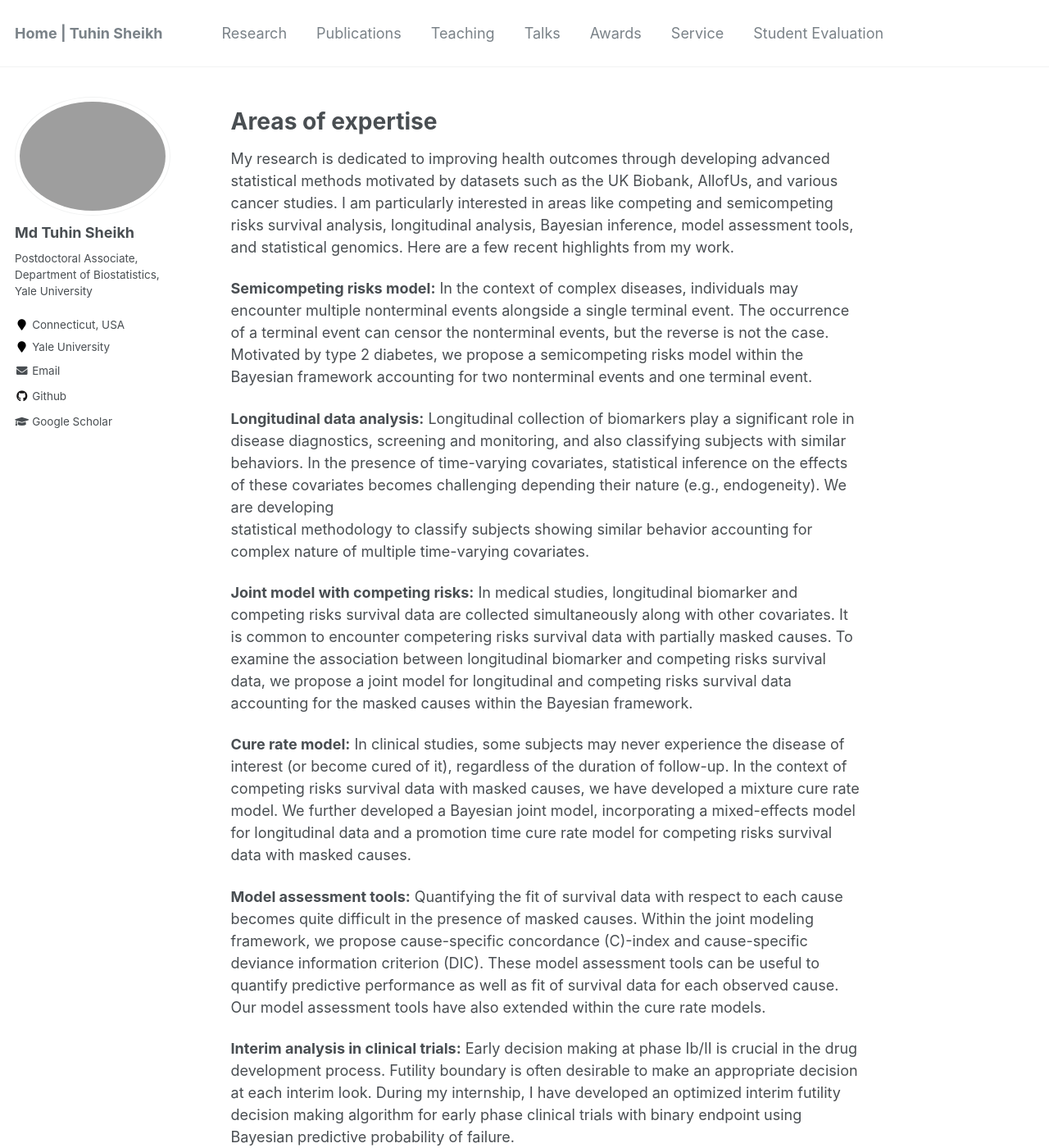
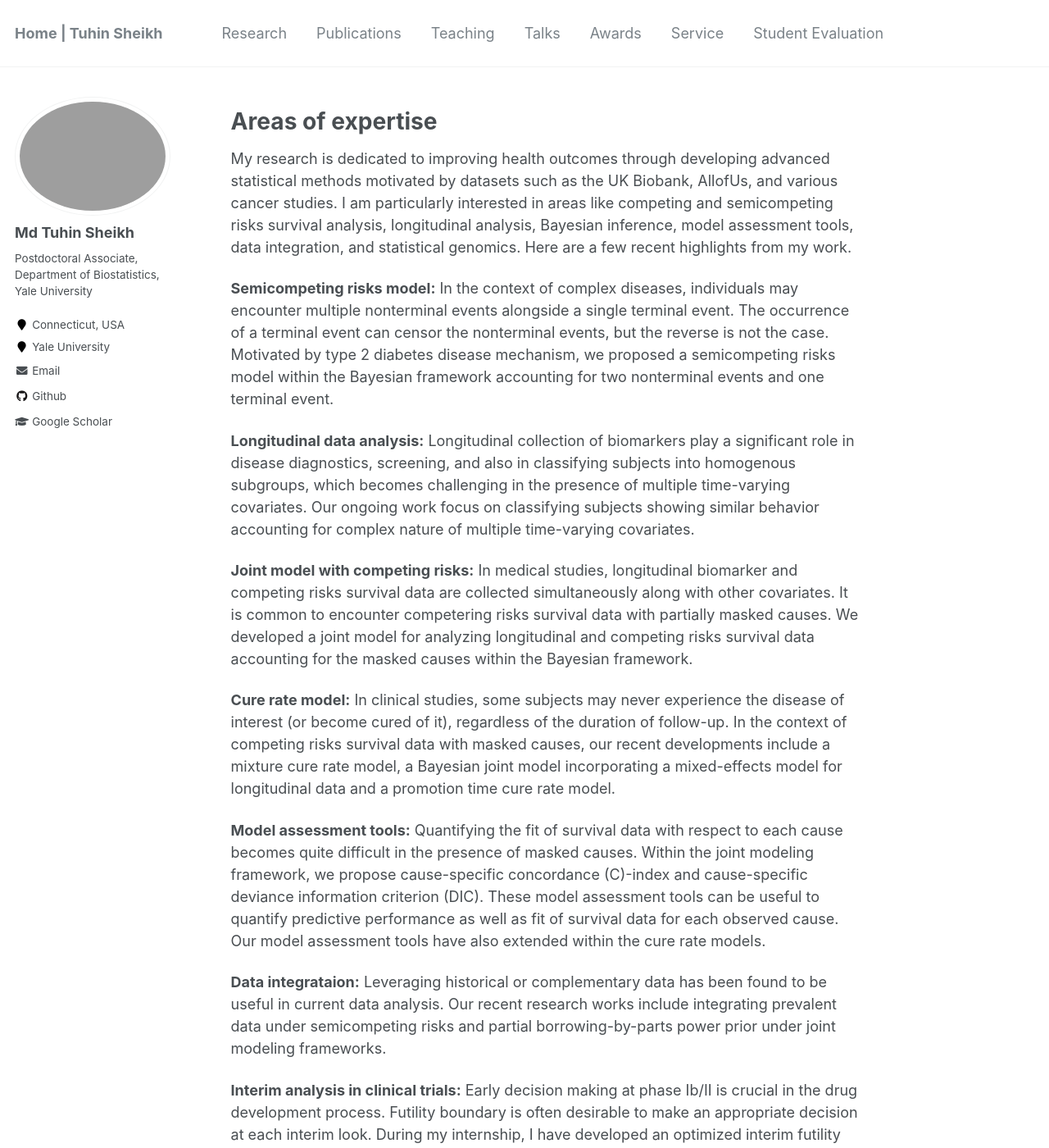
Before and after one commit to mdtuhinsheikh/mdtuhinsheikh.github.io, a Jekyll site: the page built from _pages/research.md, in a window 1280 px wide and 1400 px high. Shown: the whole window at 82% size. Built offline with Jekyll 4.4.1, drawn with Linux system fonts in a browser that asks for light colours; some of the changed text lies outside the part shown.

Commit message:
updated typo

```diff
--- a/_pages/research.md
+++ b/_pages/research.md
@@ -6,45 +6,33 @@ author_profile: true
 
 # Areas of expertise
 My research is dedicated to improving health outcomes through developing advanced statistical methods motivated by datasets such as the UK Biobank, AllofUs, and various cancer studies.
-I am particularly interested in areas like competing and semicompeting risks survival analysis, longitudinal analysis, Bayesian inference, model assessment tools, and statistical genomics.
+I am particularly interested in areas like competing and semicompeting risks survival analysis, longitudinal analysis, Bayesian inference, model assessment tools, data integration, and statistical genomics.
 Here are a few recent highlights from my work.
 
 **Semicompeting risks model:** In the context of complex diseases, individuals may encounter multiple nonterminal events alongside a single terminal event.
 The occurrence of a terminal event can censor the nonterminal events, but the reverse is not the case.
-Motivated by type 2 diabetes, we propose a semicompeting risks model within the Bayesian framework accounting for two nonterminal events and one terminal event.
+Motivated by type 2 diabetes disease mechanism, we proposed a semicompeting risks model within the Bayesian framework accounting for two nonterminal events and one terminal event.
 
-**Longitudinal data analysis:** Longitudinal collection of biomarkers play a significant role in disease diagnostics, screening and monitoring, and also classifying subjects with similar behaviors.
-In the presence of time-varying covariates, statistical inference on the effects of these covariates becomes challenging depending their nature (e.g., endogeneity). We are developing
-statistical methodology to classify subjects showing similar behavior accounting for complex nature of multiple time-varying covariates.
+**Longitudinal data analysis:** Longitudinal collection of biomarkers play a significant role in disease diagnostics, screening, and also in classifying subjects into homogenous subgroups, which
+becomes challenging in the presence of multiple time-varying covariates. Our ongoing work focus on classifying subjects showing similar behavior accounting for
+complex nature of multiple time-varying covariates.
 
 **Joint model with competing risks:** In medical studies, longitudinal biomarker and competing risks survival data are collected simultaneously along with other covariates.
-It is common to encounter competering risks survival data with partially masked causes. To examine the association between longitudinal biomarker and competing risks survival data,
-we propose a joint model for longitudinal and competing risks survival data accounting for the masked causes within the Bayesian framework.
+It is common to encounter competering risks survival data with partially masked causes. We developed a joint model for analyzing longitudinal and competing risks survival data
+accounting for the masked causes within the Bayesian framework.
 
 **Cure rate model:** In clinical studies, some subjects may never experience the disease of interest (or become cured of it), regardless of the duration of follow-up.
-In the context of competing risks survival data with masked causes, we have developed a mixture cure rate model.
-We further developed a Bayesian joint model, incorporating a mixed-effects model for longitudinal data and a promotion time cure rate model for
-competing risks survival data with masked causes.
+In the context of competing risks survival data with masked causes, our recent developments include a mixture cure rate model, a Bayesian joint model
+incorporating a mixed-effects model for longitudinal data and a promotion time cure rate model.
 
 **Model assessment tools:** Quantifying the fit of survival data with respect to each cause becomes quite difficult in the presence of masked causes. Within the joint modeling framework,
 we propose cause-specific concordance (C)-index and cause-specific deviance information criterion (DIC). These model assessment tools can be useful to quantify predictive performance
 as well as fit of survival data for each observed cause. Our model assessment tools have also extended within the cure rate models.
 
+**Data integrataion:** Leveraging historical or complementary data has been found to be useful in current data analysis. Our recent research works include integrating prevalent data
+under semicompeting risks and partial borrowing-by-parts power prior under joint modeling frameworks.
+
 **Interim analysis in clinical trials:** Early decision making at phase Ib/II is crucial in the drug development
 process. Futility boundary is often desirable to make an appropriate decision at each interim look. During my internship,
 I have developed an optimized interim futility decision making algorithm for early phase clinical trials with binary endpoint using Bayesian
 predictive probability of failure.
-
-# Other research experience
-- **Energy-Stats Project**, UConn, Storrs, CT (Jan, 2020 -- Aug, 2022)
-  + As a research assistant (RA), I contributed to the development of an  [R Shiny Dashboard](https://energystats.fo.uconn.edu/) to monitor the UConn campus-wide
-    utility usage (electricity, natural gas) and improve anomaly detection.
-- **SON-STAT Project**, UConn, Storrs, CT (May -- Aug, 2019; Jan, 2022 -- Aug, 2022)
-  + I worked on the gut microbiome data from premature babies to explore their genetic relationship with the demographic and clinical variables.
-    I also worked on Irritable Bowel Disease (IBD) data to investigate the change in microbiome characteristics for IBD and healthy groups. Mentors: Professors Ming-Hui Chen and Xiaomei Cong.
-- **K99/R00 Project**, UConn, Storrs, CT (Jan, 2022 -- Aug, 2022)
-  + As an RA, I worked with Dr.\ Mallory Perry, University of Pennsylvania, to determine the risk of physical dysfunction in critically ill children who survive severe sepsis.
-- **NIH R01 Grant Proposal Assisted**, UConn, Storrs, CT (Jan -- May, 2020)
-  + Assisted on an R01 grant proposal by working on the sample size calculation and data visualization for a gut microbiome data under the mentors: Professor Ming-Hui Chen and Professor Wanli Xu.
-- **UNCCH-UConn, Storrs, CT** (Jan -- May, Sep -- Oct, 2020)
-  + I assisted on preparing an R01 grant proposal by contributing on formulating a specific aim, developing statistical methodology, and analyzing preliminary data.
```
